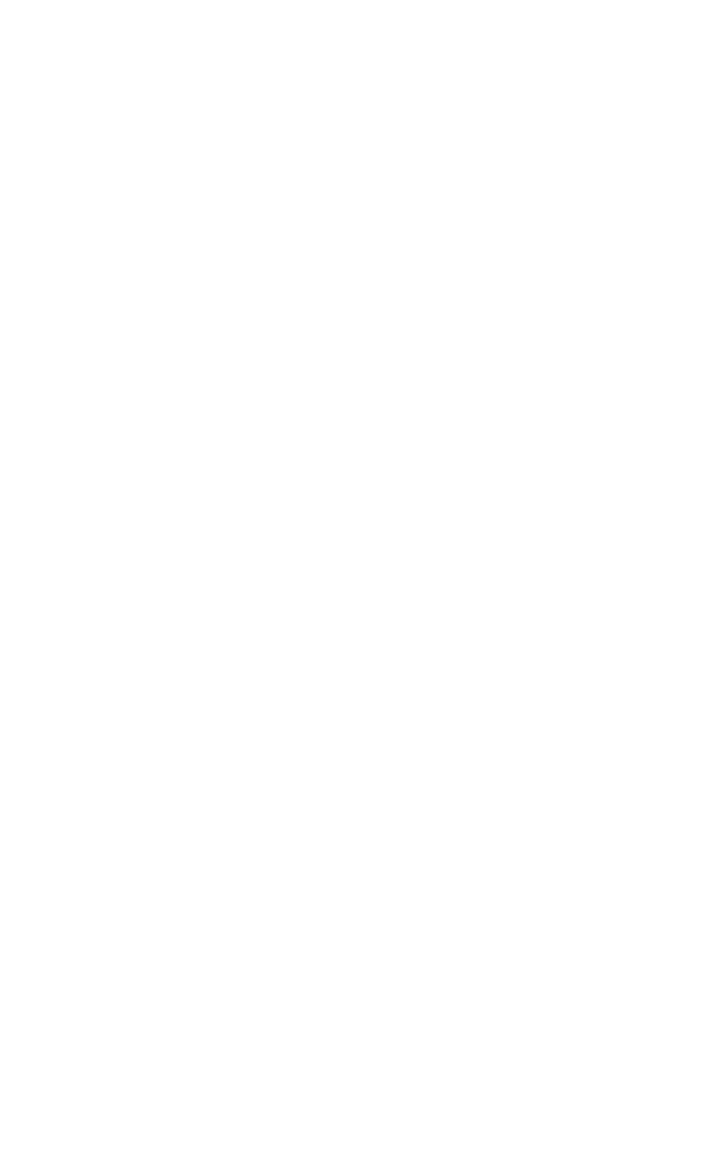
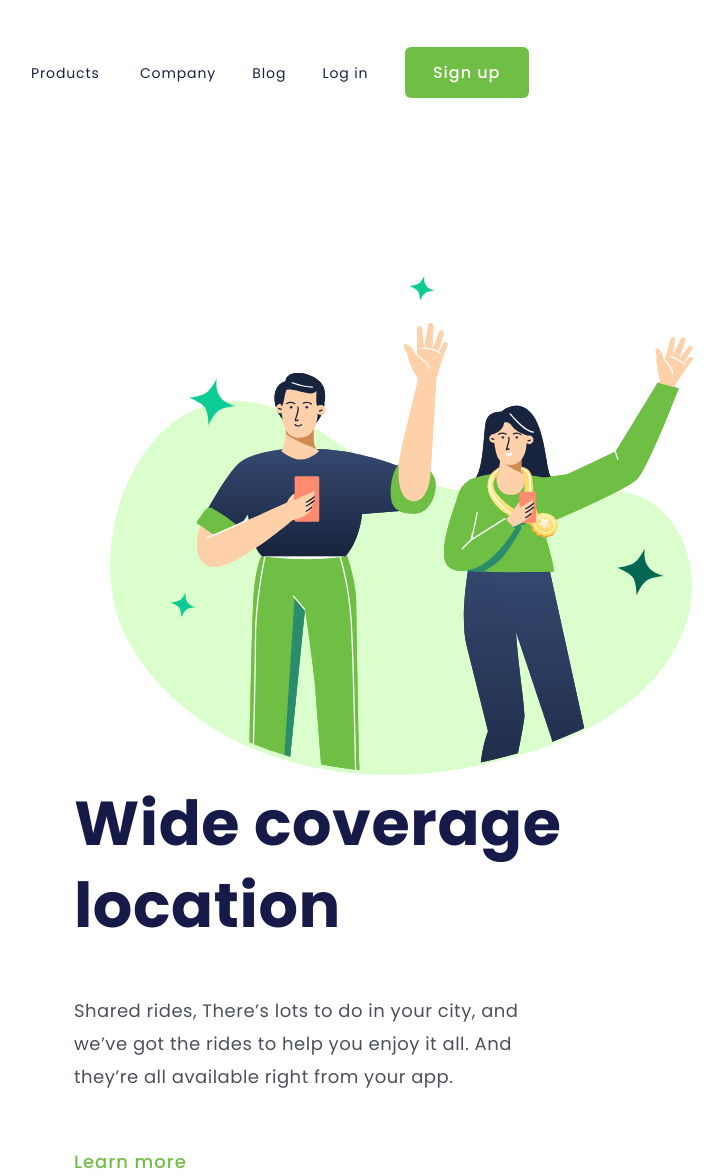
Before and after one commit to mfjaconis/DevClub-project-wide-coverage, a plain HTML site: page index.html in a window 1280 px wide. Shown: the whole page, without its empty margins (11-735 px from the left). Before the commit the page ends 800 px from the top, so only its background shows below. Drawn offline with Linux system fonts and the light colour scheme.

Commit message:
project finaly

```diff
--- a/assets/css/style.css
+++ b/assets/css/style.css
@@ -0,0 +1,85 @@
+* {
+  margin: 0;
+  padding: 0;
+  box-sizing: border-box;
+  font-family: "Poppins", sans-serif;
+}
+
+.menu-header {
+  margin: 47px 0 178px 42px;
+}
+
+.nav-header {
+  text-align: center;
+  font-size: 14px;
+  font-weight: 400;
+  letter-spacing: 0.875px;
+
+  margin-right: 32px;
+  color: #17233d;
+}
+
+.products-nav {
+  margin-right: 36px;
+}
+
+.btn-signup {
+  font-size: 16px;
+  font-weight: 500;
+  letter-spacing: 1px;
+
+  color: #fff;
+
+  width: 124px;
+  height: 51px;
+
+  border-radius: 6px;
+  border: 1px solid #4cb538;
+  background: #6fbf44;
+  border: none;
+  cursor: pointer;
+}
+
+.img-header-logo {
+  display: inline-block;
+  width: 595.178px;
+  height: 500.005px;
+
+  margin-left: 121px;
+}
+
+section {
+  display: inline-block;
+  margin-left: 84.98px;
+}
+
+h1 {
+  width: 582px;
+  font-size: 62px;
+  font-weight: 700;
+  line-height: 82px;
+  letter-spacing: 0.596px;
+
+  color: #161a49;
+  margin-bottom: 47px;
+  margin-right: 57px;
+}
+
+p {
+  width: 493px;
+  font-size: 18px;
+  font-weight: 400;
+  line-height: 33px;
+  letter-spacing: 0.5px;
+
+  color: #4b505a;
+  margin-bottom: 55px;
+}
+
+span {
+  font-size: 18px;
+  font-weight: 500;
+  letter-spacing: 1px;
+
+  color: #6fbf44;
+}
--- a/index.html
+++ b/index.html
@@ -1,11 +1,45 @@
 <!DOCTYPE html>
 <html lang="pt-BR">
-<head>
-    <meta charset="UTF-8">
-    <meta name="viewport" content="width=device-width, initial-scale=1.0">
+  <head>
+    <meta charset="UTF-8" />
+    <meta name="viewport" content="width=device-width, initial-scale=1.0" />
     <title>Wide Coverage</title>
-</head>
-<body>
 
-</body>
+    <!--CSS-->
+    <link rel="stylesheet" href="./assets/css/style.css" />
+
+    <!--FONT-->
+    <link rel="preconnect" href="https://fonts.googleapis.com" />
+    <link rel="preconnect" href="https://fonts.gstatic.com" crossorigin />
+    <link
+      href="https://fonts.googleapis.com/css2?family=Poppins:wght@400;500;700&display=swap"
+      rel="stylesheet"
+    />
+  </head>
+  <body>
+    <header class="menu-header">
+      <a class="nav-header products-nav">Products</a>
+      <a class="nav-header ">Company</a>
+      <a class="nav-header ">Blog</a>
+      <a class="nav-header ">Log in</a>
+      <button class="btn-signup">Sign up</button>
+    </header>
+    <main>
+      <img
+        class="img-header-logo"
+        src="./assets/img/imagem-logo-wide-covarage.svg"
+        alt="wide-covarage-logo"
+      />
+
+      <section class="main-section">
+        <h1>Wide coverage location</h1>
+        <p>
+          Shared rides, There’s lots to do in your city, and we’ve got the rides
+          to help you enjoy it all. And they’re all available right from your
+          app.
+        </p>
+        <span>Learn more</span>
+      </section>
+    </main>
+  </body>
 </html>
```
